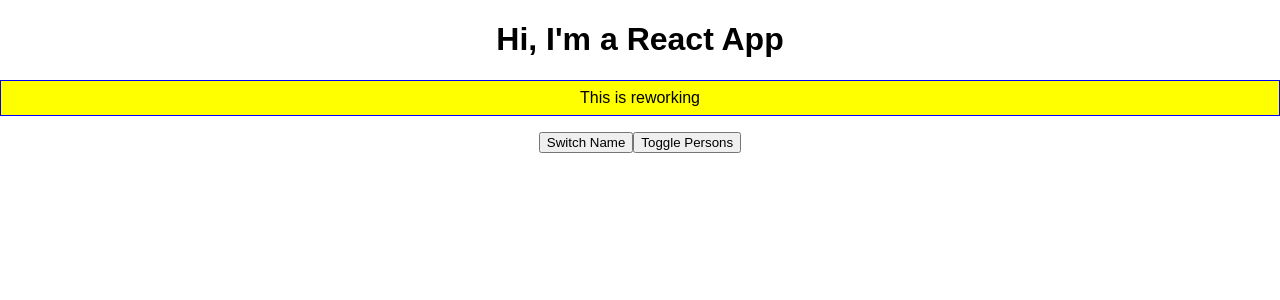
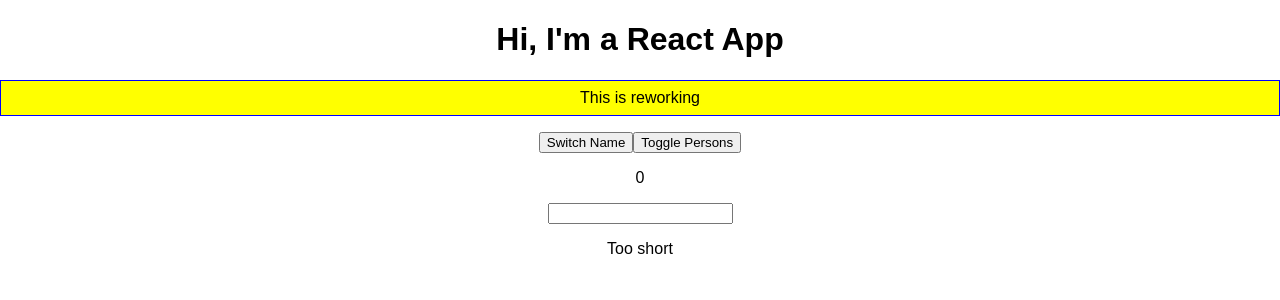
Before and after one commit to alexSiera/DockerTrain, a React (Create React App) app in the folder react-complete-guide/: page / in a window 1280 px wide. Shown: the top 300 px of the page. Built offline with nearby package versions, Linux system fonts and the light colour scheme.

Commit message:
add assigment solution to the CharComppnent

```diff
--- a/react-complete-guide/src/App.js
+++ b/react-complete-guide/src/App.js
@@ -2,6 +2,9 @@ import React, { Component } from "react";
 import "./App.css";
 // import Person from "./Person/Person";
 import Person from "./Person/Person";
+import ValidationComponent from "./ValidationComponent/ValidationComponent";
+import CharComponent from "./CharComponent/CharComponent";
+
 class App extends Component {
   state = {
     persons: [
@@ -22,7 +25,9 @@ class App extends Component {
       }
     ],
     otherState: "some other value",
-    showPersons: false
+    showPersons: false,
+    paragraphValue: [],
+    paragraphLength: 0
   };
   nameChangedHandler = (event, id) => {
     const personIndex = this.state.persons.findIndex(p => p.id === id);
@@ -53,6 +58,11 @@ class App extends Component {
     persons.splice(personIndex, 1);
     this.setState({ persons });
   };
+  onChangeText = event => {
+    const paragraphValue = Array.from(event.target.value);
+    const paragraphLength = event.target.value.length;
+    this.setState({ paragraphLength, paragraphValue });
+  };
   render() {
     const style = {
       backgroundColor: "yellow",
@@ -78,6 +88,14 @@ class App extends Component {
         </div>
       );
     }
+    let charComponent = null;
+    charComponent = (
+      <div>
+        {this.state.paragraphValue.map((el, index)=> {
+          return (<CharComponent textValue={el} key={index}/>);
+        })}
+      </div>
+    );
     return (
       <div className="App">
         <h1>Hi, I'm a React App</h1>
@@ -85,6 +103,10 @@ class App extends Component {
         <button onClick={this.switchNameHandler}>Switch Name</button>
         <button onClick={this.togglePersonsHandler}>Toggle Persons</button>
         {persons}
+        <p>{this.state.paragraphLength}</p>
+        <input onChange={this.onChangeText} />
+        <ValidationComponent inputTextLength={this.state.paragraphLength} />
+        {charComponent}
       </div>
     );
   }
--- /dev/null
+++ b/react-complete-guide/src/CharComponent/CharComponent.js
@@ -0,0 +1,6 @@
+import React from "react";
+import "./CharComponent.css";
+const charComponent = ({ textValue }) => {
+  return (<p>{textValue}</p>);
+};
+export default charComponent;
--- /dev/null
+++ b/react-complete-guide/src/ValidationComponent/ValidationComponent.js
@@ -0,0 +1,12 @@
+import React from "react";
+import "./ValidationComponent.css";
+const validationComponent = ({ inputTextLength }) => {
+  let outputText;
+  if (inputTextLength < 5) {
+    outputText = "Too short";
+  } else {
+    outputText = "Too long";
+  }
+  return <p>{outputText}</p>;
+};
+export default validationComponent;
```
Also changed, not shown: react-complete-guide/src/CharComponent/CharComponent.css (added), react-complete-guide/src/ValidationComponent/ValidationComponent.css (added).
